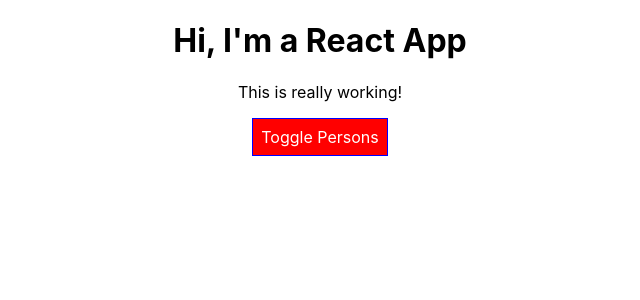
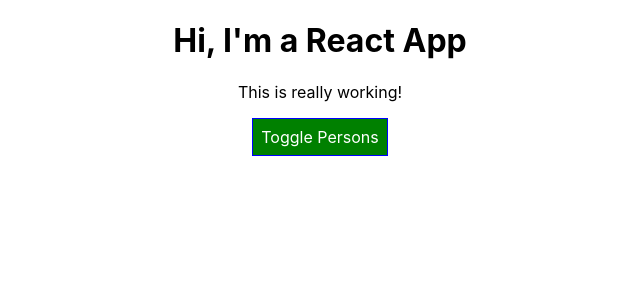
Before and after one commit to iabur/playing-with-react, a React (Create React App) app: page / in a window 1280 px wide. Shown: the top 300 px of the page, without its empty margins (320-960 px from the left). Built offline with nearby package versions, Linux system fonts and the light colour scheme.

Commit message:
style components and dynamic styles

```diff
--- a/src/App.js
+++ b/src/App.js
@@ -4,7 +4,7 @@
 import Person from './Person/Person';
 
 const StyledButton = styled.button`
-  background-color: red;
+  background-color: ${(props) => (props.alt ? 'red' : 'green')};
   color: white;
   font: inherit;
   border: 1px solid blue;
@@ -12,7 +12,7 @@
   cursor: pointer;
 
   &:hover {
-    background-color: green;
+    background-color: ${(props) => (props.alt ? 'salmon' : 'lightgreen')};
     color: black;
   }
 `;
@@ -91,7 +91,10 @@
       <div className='App'>
         <h1>Hi, I'm a React App</h1>
         <p className={classes.join(' ')}>This is really working!</p>
-        <StyledButton onClick={this.togglePersonsHandler}>
+        <StyledButton
+          alt={this.state.showPersons}
+          onClick={this.togglePersonsHandler}
+        >
           Toggle Persons
         </StyledButton>
         {persons}
```
